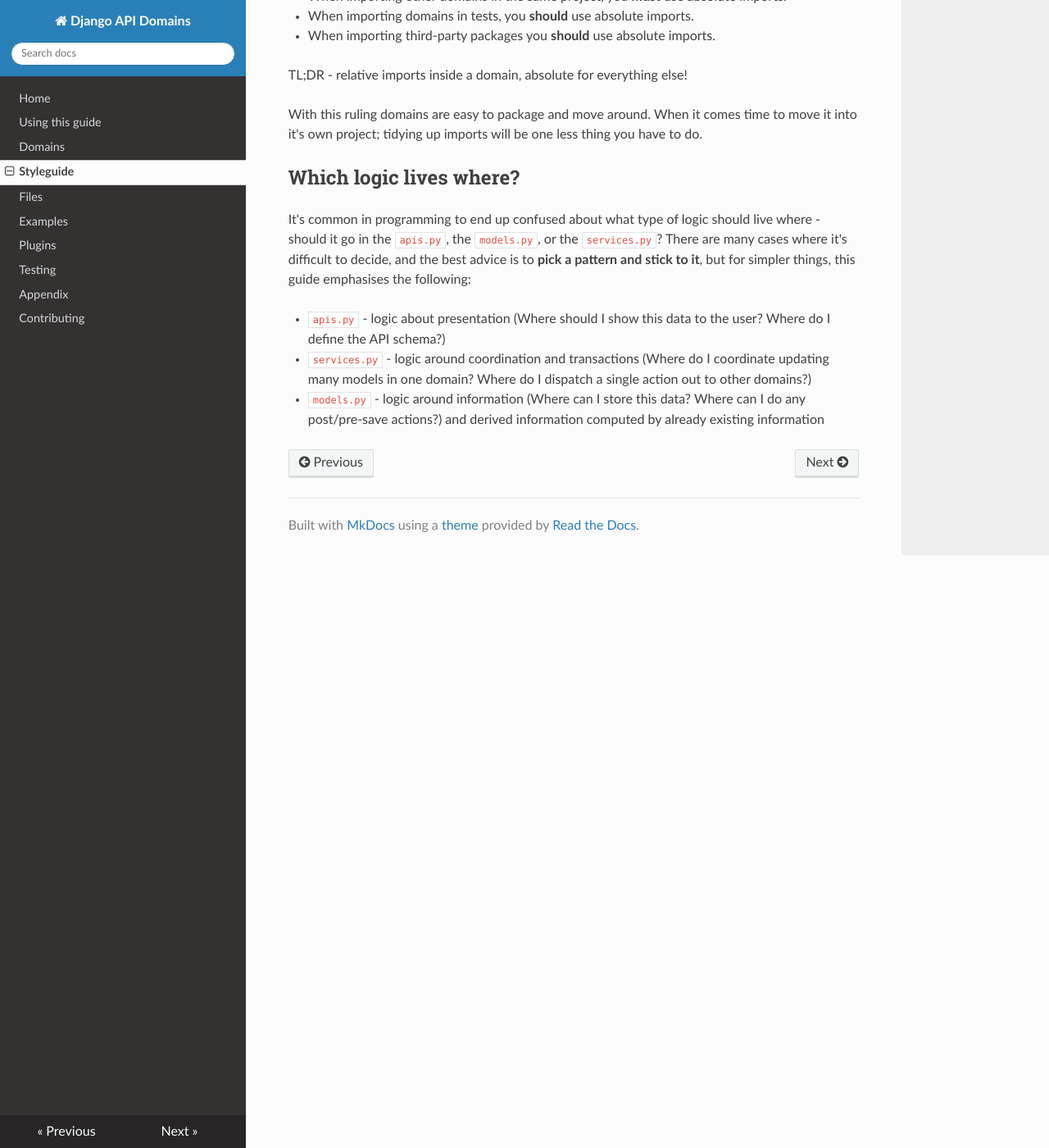
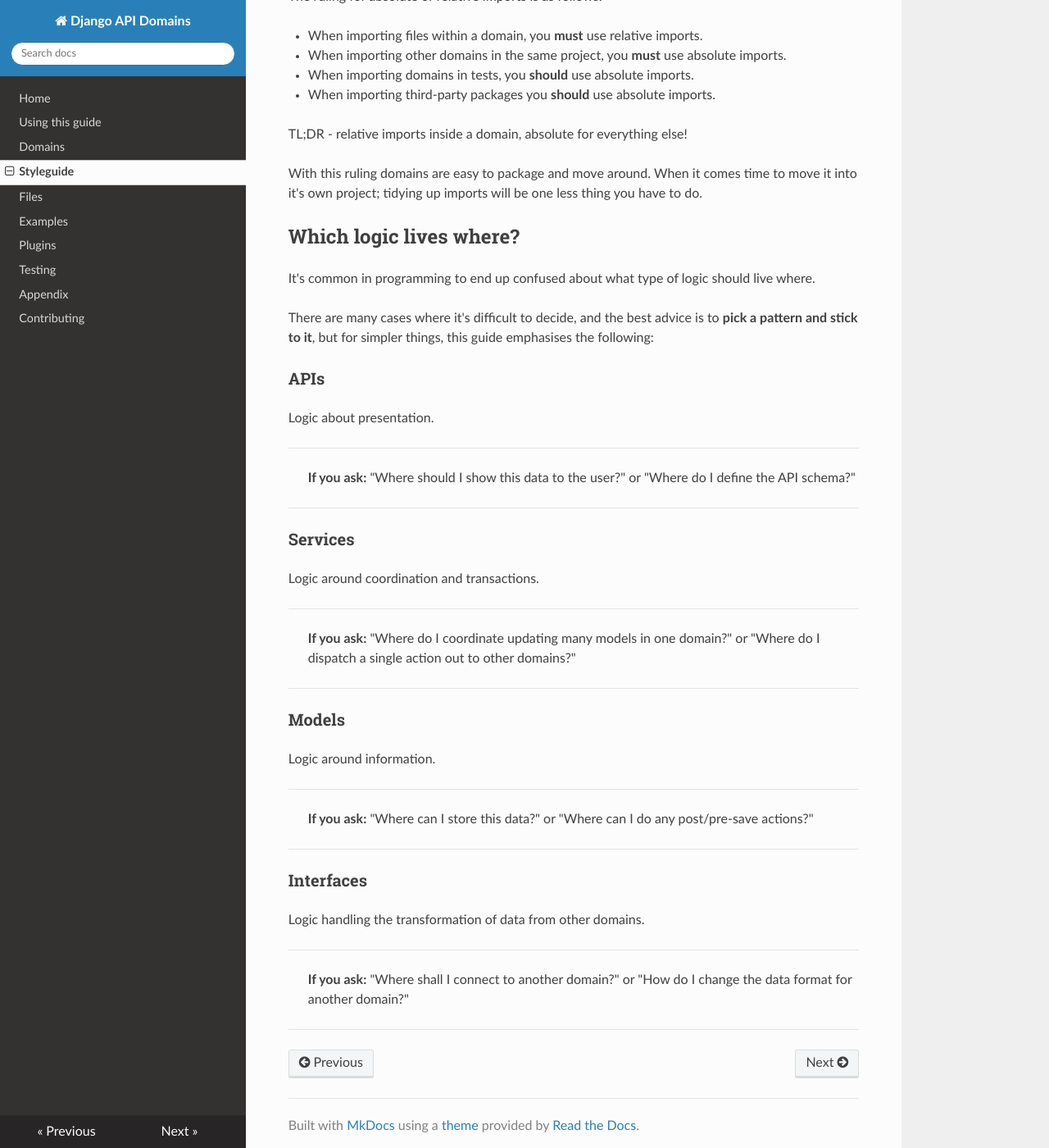
Before and after one commit to phalt/django-api-domains, an MkDocs documentation site: the page built from docs/styleguide.md, in a window 1280 px wide and 1400 px high, scrolled down 1613 px. Shown: the whole window at 82% size. Built offline with MkDocs 1.6.1, drawn with Linux system fonts in a browser that asks for light colours; nearby versions of some CDN libraries; old or Windows-style settings are respelled for this version of MkDocs; some of the changed text lies outside the part shown.

````diff
--- a/docs/styleguide.md
+++ b/docs/styleguide.md
@@ -7,15 +7,19 @@
 * A domain **must** use the following file structure:
 
 ```
-apis.py - Public functions and access points, presentation logic.
-interfaces.py - Integrations with other domains or external services.
-models.py - Object models and storage, simple information logic.
-services.py - coordination and transactional logic.
+- apis.py - Public functions and access points, presentation logic.
+- interfaces.py - Integrations with other domains or external services.
+- models.py - Object models and storage, simple information logic.
+- services.py - coordination and transactional logic.
 ```
 
-In addition, any existing files from a standard Django app are still allowed, such as `urls.py`, `apps.py` and `migrations/*`. `Views.py` in [Django's pattern](https://docs.djangoproject.com/en/dev/#the-view-layer) is **explicitly not allowed** in this styleguide pattern as we only focus on API-based applications. Most logic that used to live in Django's `views.py` would now be separated into `apis.py` and `services.py`.
+In addition, any existing files from a standard Django app are still allowed, such as `urls.py`, `apps.py` and `migrations/*`.
 
-* You **can** mask one of the required files as a directory for better file organisation. For example, you might want to split `apis.py` into this file structure:
+* `Views.py` in [Django's pattern](https://docs.djangoproject.com/en/dev/#the-view-layer) is **explicitly not allowed** in this styleguide.
+
+We only focus on API-based applications. Most logic that used to live in Django's `views.py` would now be separated into APIs and Services.
+
+* You **can** mask one of the required files as a directory for better file organisation. For example, you might want to split `apis.py` file into this structure:
 
 ```
 apis/
@@ -41,7 +45,7 @@ from domain.apis import Foo
 
 This keeps namespaces tidy and does not leak domain details.
 
-* A domain **does not** need to have all these files if it is not using them. For example - a domain that just coordinates API calls to other domains does not need to have `models.py` as it is probably not storing anything in a datastore.
+* A domain **does not** need to have all these files if it is not using them. For example - a domain that just coordinates API calls to other domains does not need to have Models as it is probably not storing anything in a datastore.
 
 * A domain **can have** additional files when it makes sense (such as `utils.py` or `enums.py` or `serializers.py`) to separate out parts of the code that aren't covered by the styleguide pattern.
 
@@ -62,8 +66,50 @@ With this ruling domains are easy to package and move around. When it comes time
 
 ## Which logic lives where?
 
-It's common in programming to end up confused about what type of logic should live where - should it go in the `apis.py`, the `models.py`, or the `services.py`? There are many cases where it's difficult to decide, and the best advice is to **pick a pattern and stick to it**, but for simpler things, this guide emphasises the following:
+It's common in programming to end up confused about what type of logic should live where.
 
-- `apis.py` - logic about presentation (Where should I show this data to the user? Where do I define the API schema?)
-- `services.py` - logic around coordination and transactions (Where do I coordinate updating many models in one domain? Where do I dispatch a single action out to other domains?)
-- `models.py` - logic around information (Where can I store this data? Where can I do any post/pre-save actions?) and derived information computed by already existing information
+There are many cases where it's difficult to decide, and the best advice is to **pick a pattern and stick to it**, but for simpler things, this guide emphasises the following:
+
+### APIs
+Logic about presentation.
+
+---
+
+> **If you ask:**
+> "Where should I show this data to the user?" or "Where do I define the API schema?"
+
+---
+
+
+### Services
+Logic around coordination and transactions.
+
+---
+
+> **If you ask:**
+> "Where do I coordinate updating many models in one domain?" or "Where do I dispatch a single action out to other domains?"
+
+---
+
+
+### Models
+Logic around information.
+
+---
+
+> **If you ask:**
+> "Where can I store this data?" or  "Where can I do any post/pre-save actions?"
+
+---
+
+
+### Interfaces
+
+Logic handling the transformation of data from other domains.
+
+---
+
+> **If you ask:**
+> "Where shall I connect to another domain?" or "How do I change the data format for another domain?"
+
+---
````
Also changed, not shown: docs/domains.md (+24 -9 lines), docs/files.md (+11 -4 lines), docs/using.md (+12 -5 lines).
